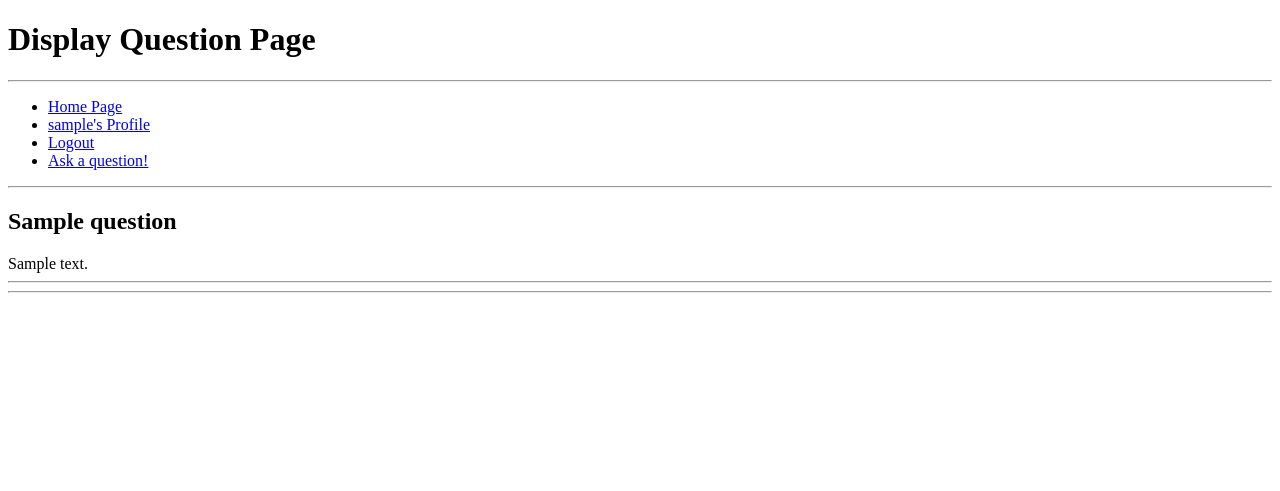
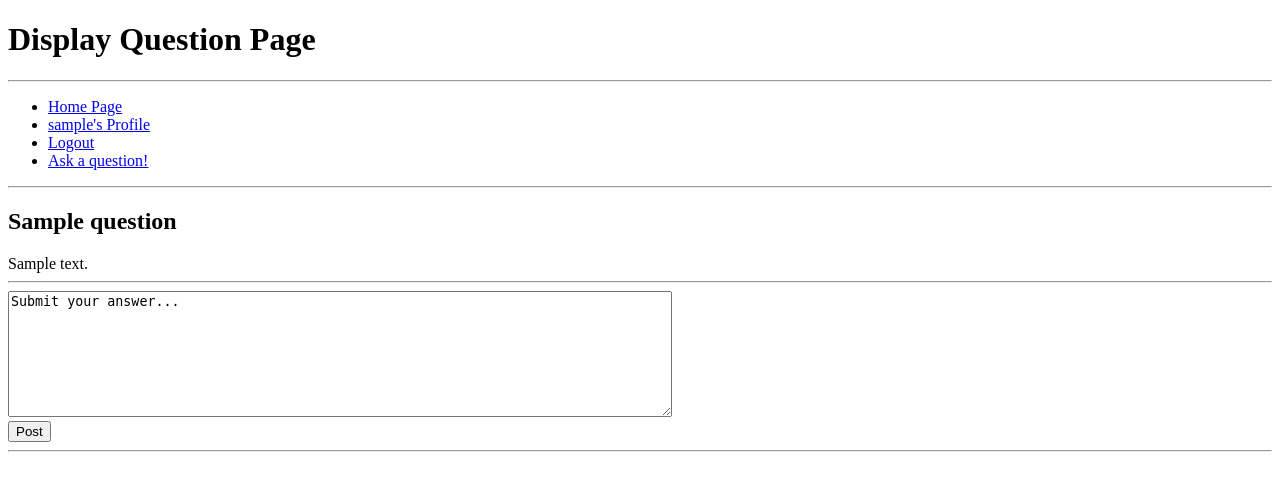
Before and after one commit to krkartikay/HackOnStack, a Flask app: page /question/1 in a window 1280 px wide. Shown: the top 491 px of the page. Run offline with Flask 2, Linux system fonts and the light colour scheme; the visitor is signed in with stand-in values (Sample User, id 1); tables that the repository leaves empty hold one stand-in row (values such as "Sample post").

Commit message:
Added posting answer functionality

```diff
--- a/app.py
+++ b/app.py
@@ -4,7 +4,7 @@ from passlib.hash import sha256_crypt
 from config import *
 from models.Users import User
 from models.Questions import Question
-from models.Answers import Answers
+from models.Answers import Answer
 import time
 
 @app.route('/')
@@ -111,9 +111,28 @@ def post_question():
             flash("Your question has been posted!")
             return redirect(url_for('homepage'))
 
-@app.route('/post/answer/', methods=['POST'])
-def post_answer():
-    pass
+@app.route('/post/answer/<int:q_id>', methods=['POST'])
+def post_answer(q_id):
+    if not("logged_in" in session and session["logged_in"]):
+        flash("You need to log in first!")
+        return redirect(url_for('login'))
+    answer_body = request.form["answer"]
+    if answer_body != "":
+        author_u_id = session["u_id"]
+        post_time = time.strftime('%Y-%m-%d %H:%M:%S')
+        upvotes = 0
+        answer = Answer(q_id = q_id,
+                        body = answer_body,
+                        author_u_id = author_u_id,
+                        post_time = post_time,
+                        upvotes = upvotes)
+        db.session.add(answer)
+        db.session.commit()
+        db.session.close()
+        flash("Your answer has been posted!")
+    else:
+        flash("Answer can't be blank!")
+    return redirect(url_for("question", q_id = q_id))
 
 @app.route('/question/<int:q_id>')
 def question(q_id):
--- a/models/Answers.py
+++ b/models/Answers.py
@@ -1,6 +1,6 @@
 from config import db
 
-class Answers(db.Model):
+class Answer(db.Model):
     __tablename__ = "answers"
     a_id = db.Column(db.Integer, primary_key=True, nullable=False)
     q_id = db.Column(db.Integer, nullable=False)
--- a/templates/display_question.html
+++ b/templates/display_question.html
@@ -11,4 +11,11 @@
 
 <hr>
 
+{% if session['logged_in']%}
+<form action="{{url_for('post_answer', q_id = question.q_id)}}" method="post">
+  <textarea name="answer" rows="8" cols="80">Submit your answer...</textarea><br>
+  <input type="submit" name="Submit" value="Post">
+</form>
+{% endif %}
+
 {% endblock %}
```
